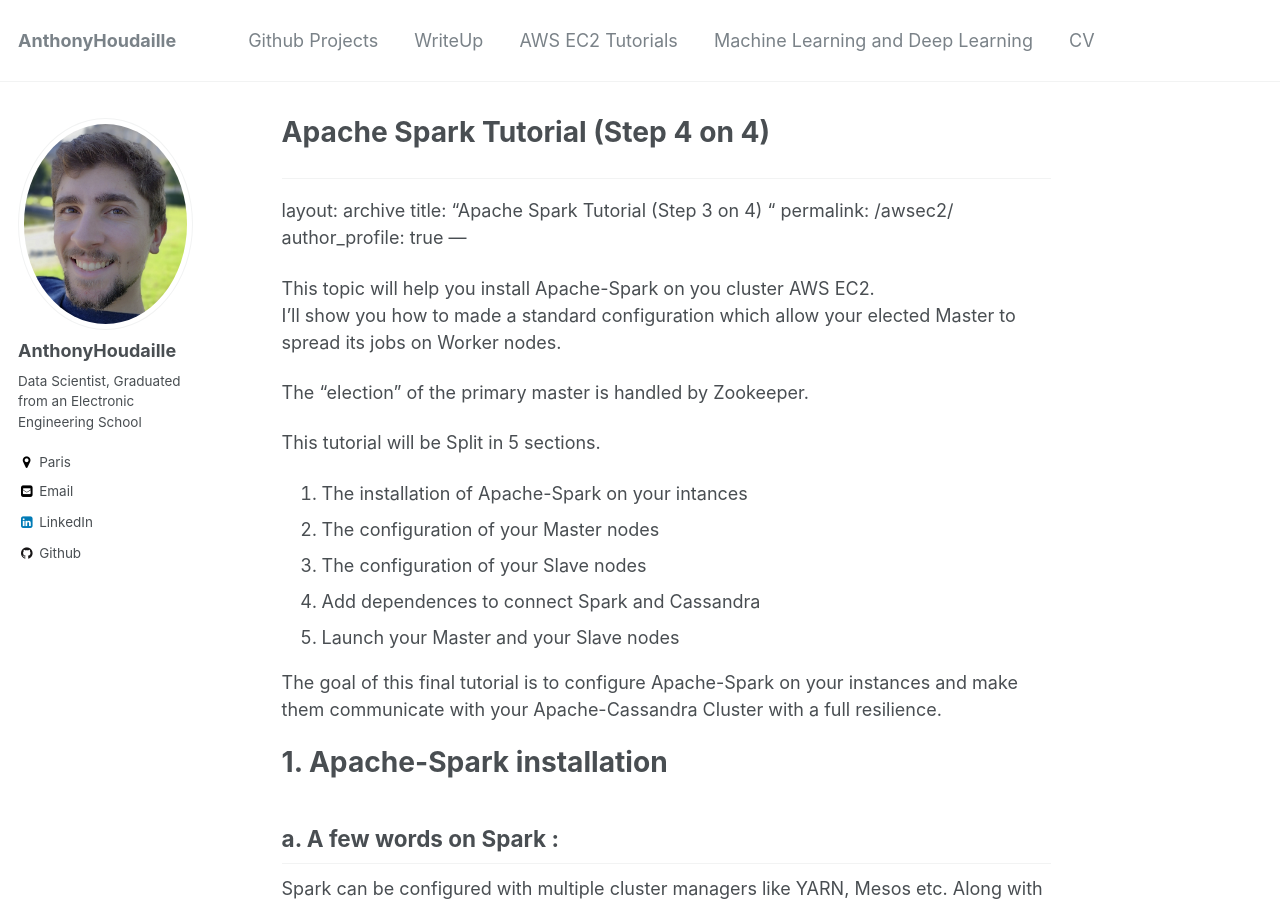
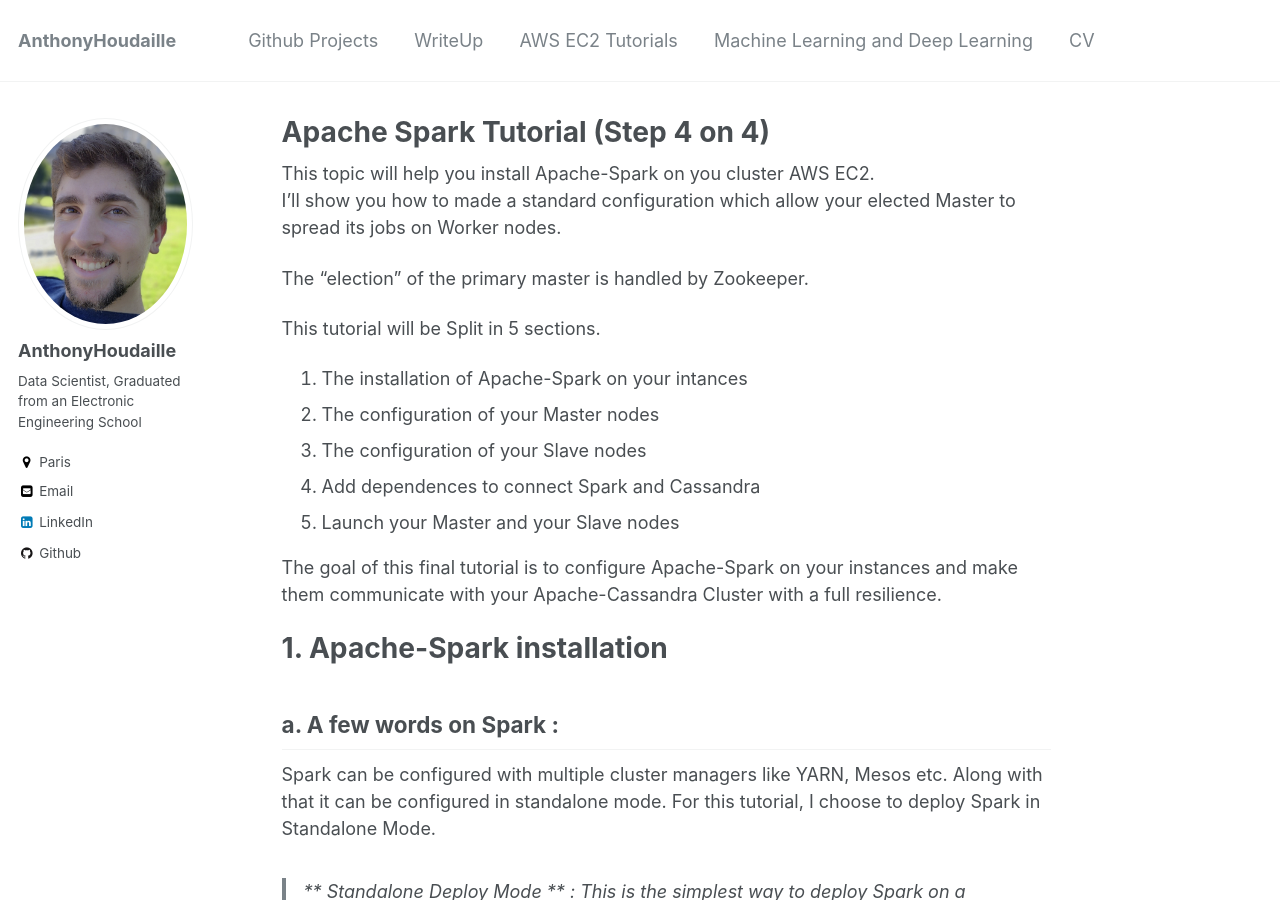
Before and after one commit to AnthonyHoudaille/AnthonyHoudaille.github.io, a Jekyll site: the page built from _awsec2/01_Spark_Tutorial.md, in a window 1280 px wide and 900 px high. Built offline with Jekyll 4.4.1, drawn with Linux system fonts in a browser that asks for light colours.

Commit message:
Update 01_Spark_Tutorial.md

```diff
--- a/_awsec2/01_Spark_Tutorial.md
+++ b/_awsec2/01_Spark_Tutorial.md
@@ -3,14 +3,6 @@ published: true
 title: "Apache Spark Tutorial (Step 4 on 4) "
 collection: awsec2
 layout: single
-author_profile: true
----
-
-
----
-layout: archive
-title: "Apache Spark Tutorial (Step 3 on 4) "
-permalink: /awsec2/
 author_profile: true
 ---
 
```
